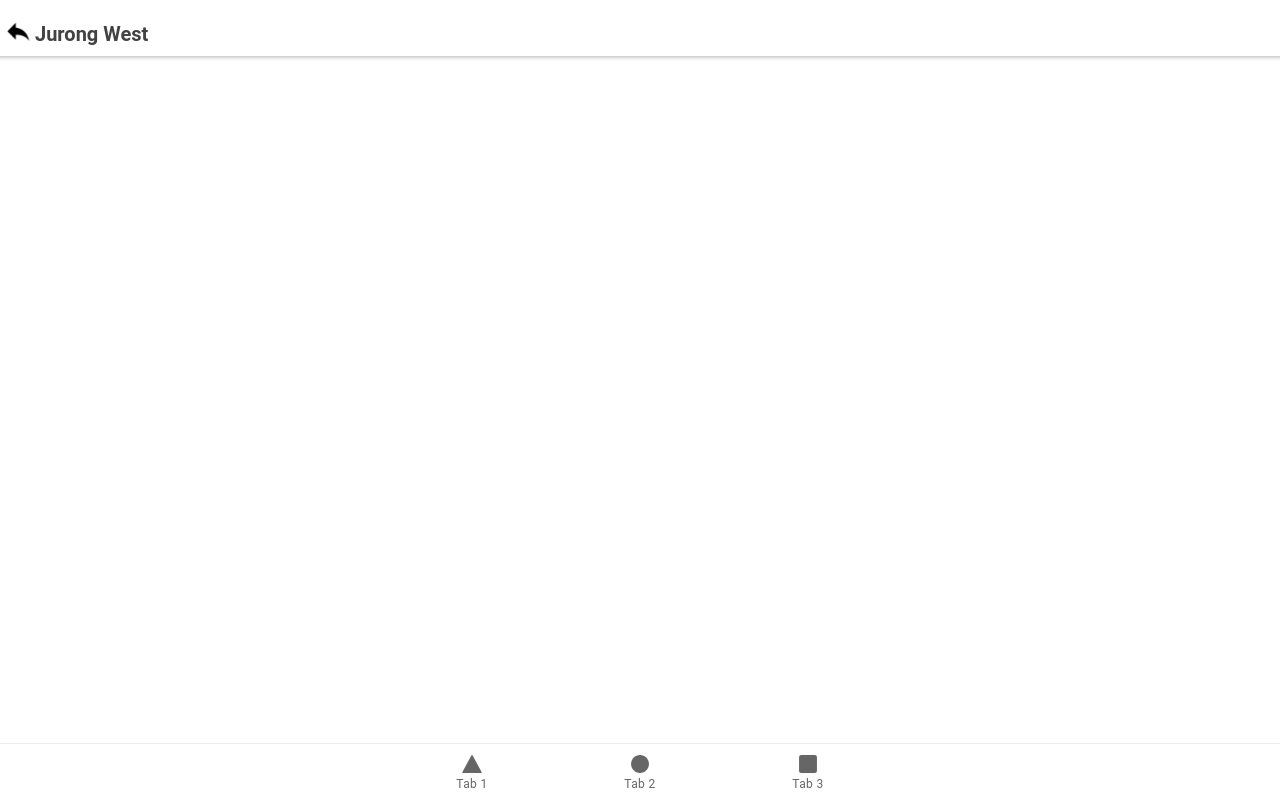
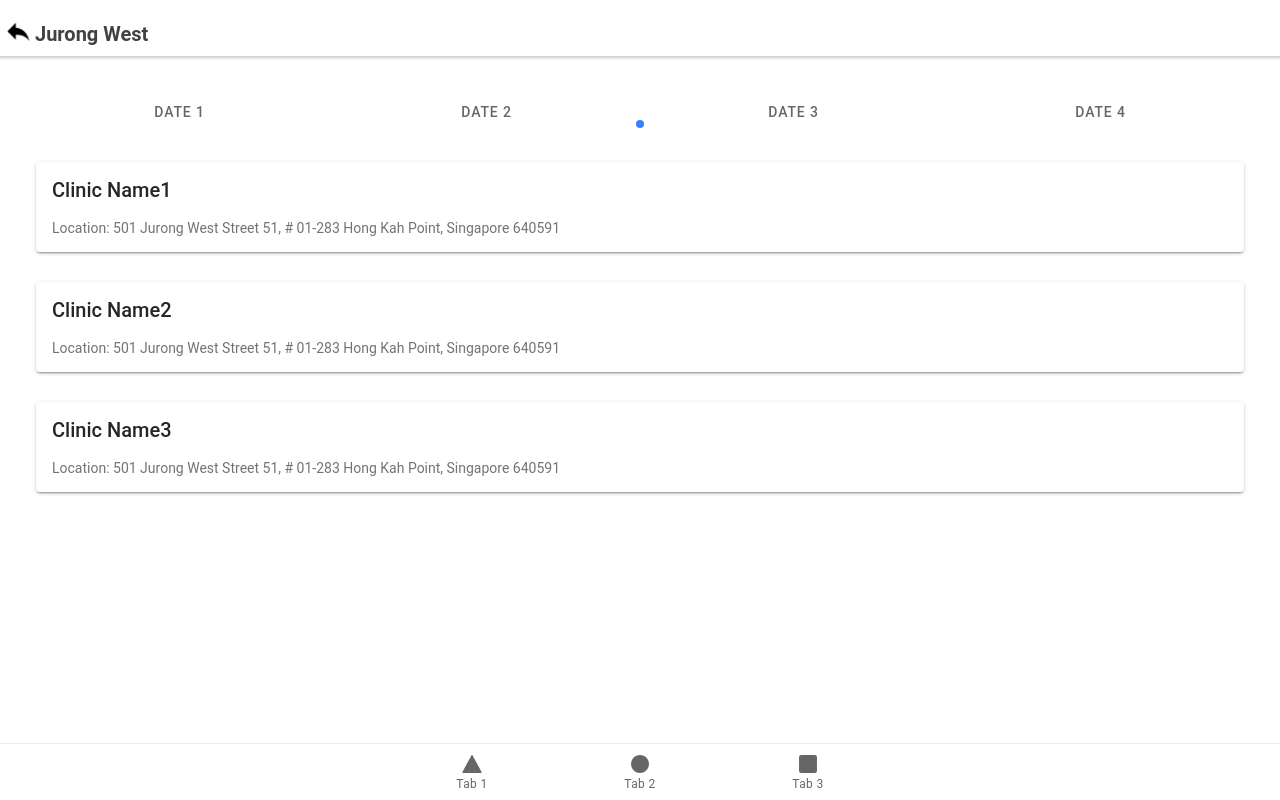
Before and after one commit to johnewong/CZ2006-Frontend, a React (Create React App) app: page /SearchResult in a window 1280 px wide. Built offline with nearby package versions, Linux system fonts and the light colour scheme.

Commit message:
mx update

```diff
--- a/src/pages/SearchResult.tsx
+++ b/src/pages/SearchResult.tsx
@@ -1,11 +1,11 @@
-import { IonContent, IonHeader, IonPage, IonTitle, IonToolbar } from '@ionic/react';
+import { IonCard, IonContent, IonHeader, IonInfiniteScrollContent, IonPage, IonSlide, IonTitle, IonToolbar,IonVirtualScroll } from '@ionic/react';
 import React, { useState } from 'react';
 import axios from "axios";
 import { IonGrid, IonRow, IonCol } from '@ionic/react';
 import { personCircle } from "ionicons/icons";
 import { lockClosed } from "ionicons/icons";
 import { useHistory } from "react-router-dom";
-import { IonItem, IonLabel, IonInput, IonButton, IonIcon, IonAlert,IonImg } from '@ionic/react';
+import { IonItem, IonLabel, IonInput, IonButton, IonIcon, IonAlert,IonImg, IonSegment,IonSegmentButton, IonSlides, IonCardHeader, IonCardSubtitle, IonCardTitle, IonCardContent } from '@ionic/react';
 
 function validateEmail(email: string) {
 
@@ -20,6 +20,14 @@ const SearchResult: React.FC = () => {
   const handleLogin = () => {
 
   };
+  const slideOpts = {
+    //https://swiperjs.com/swiper-api
+    initialSlide: 0,
+    speed: 300,
+    direction: "horizontal"
+
+  };
+
 
   return (
     <IonPage>
@@ -38,11 +46,62 @@ const SearchResult: React.FC = () => {
       </IonHeader>
       <IonContent fullscreen className="ion-padding ion-text-center">
         <IonGrid>
-        <IonRow>
-          <IonCol>
-          </IonCol>
-        </IonRow>
+          <IonRow>
+              <IonCol>
+              <IonSlides pager ={true} options={slideOpts}>
+                <IonSlide>
+                  <IonSegment>
+                    <IonSegmentButton style = {{height: "60px"}}>Date 1</IonSegmentButton>
+                    <IonSegmentButton style = {{height: "60px"}}>Date 2</IonSegmentButton>
+                    <IonSegmentButton style = {{height: "60px"}}>Date 3</IonSegmentButton>
+                    <IonSegmentButton style = {{height: "60px"}}>Date 4</IonSegmentButton>
+                  </IonSegment>
+                </IonSlide>
+              </IonSlides>
+              </IonCol>
+          </IonRow>
+          <IonRow>
+            <IonCol>
+              <IonCard>
+                <IonCardHeader>
+                  <IonCardTitle class = "ion-text-left">Clinic Name1</IonCardTitle>
+                </IonCardHeader>
 
+                <IonCardContent class = "ion-text-left">
+                  Location: 501 Jurong West Street 51, # 01-283
+                  Hong Kah Point, Singapore 640591
+                </IonCardContent>
+              </IonCard>
+            </IonCol>
+          </IonRow>
+          <IonRow>
+            <IonCol>
+              <IonCard>
+                <IonCardHeader>
+                  <IonCardTitle class = "ion-text-left">Clinic Name2</IonCardTitle>
+                </IonCardHeader>
+
+                <IonCardContent class = "ion-text-left">
+                  Location: 501 Jurong West Street 51, # 01-283
+                  Hong Kah Point, Singapore 640591
+                </IonCardContent>
+              </IonCard>
+            </IonCol>
+          </IonRow>
+          <IonRow>
+            <IonCol>
+              <IonCard>
+                <IonCardHeader>
+                  <IonCardTitle class = "ion-text-left">Clinic Name3</IonCardTitle>
+                </IonCardHeader>
+
+                <IonCardContent class = "ion-text-left">
+                  Location: 501 Jurong West Street 51, # 01-283
+                  Hong Kah Point, Singapore 640591
+                </IonCardContent>
+              </IonCard>
+            </IonCol>
+          </IonRow>
         </IonGrid>
       </IonContent>
     </IonPage>
```
